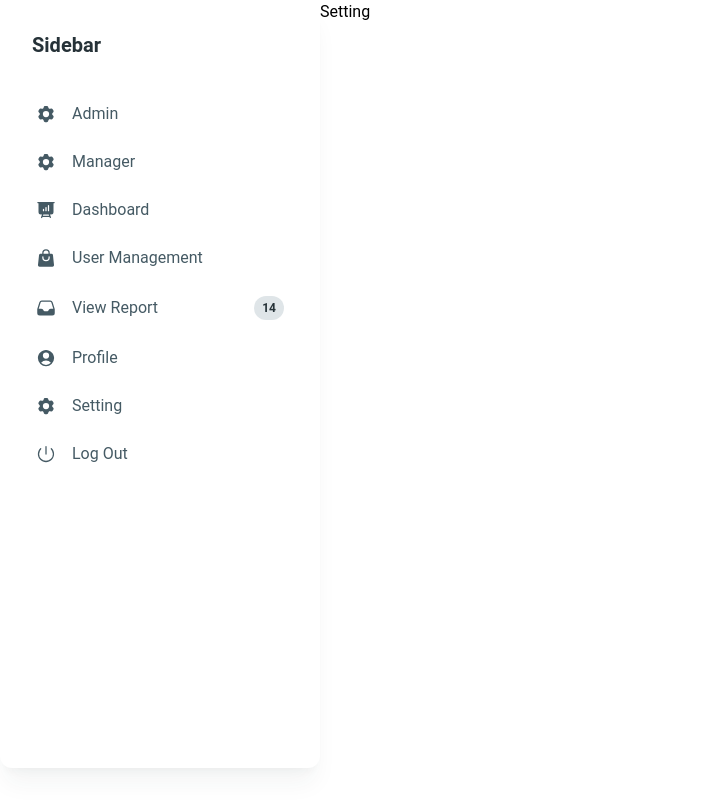
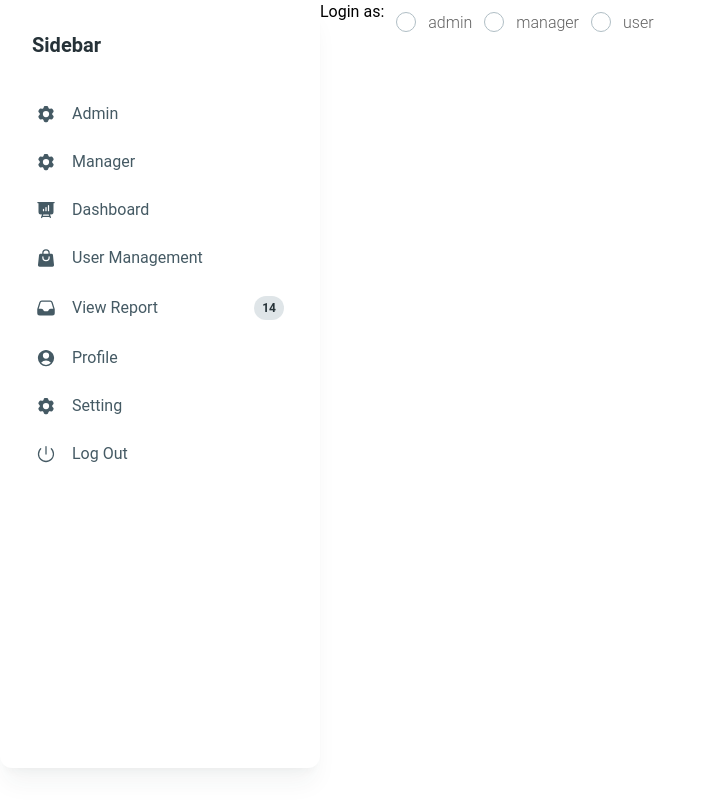
Before and after one commit to Wadangkaa/auth-role-permission-redux, a React (Vite) app: page /setting in a window 1280 px wide. Shown: the whole page, without its empty margins (0-702 px from the left). Built offline with nearby package versions, Linux system fonts and the light colour scheme.

Commit message:
user role toggle in setting for ease

```diff
--- a/src/components/Setting.jsx
+++ b/src/components/Setting.jsx
@@ -1,5 +1,30 @@
+import { Radio } from "@material-tailwind/react"
+import { useDispatch } from "react-redux"
+import { addAuthUser } from "../features/authSlice"
+
 const Setting = () => {
-  return <div>Setting</div>
+  const dispatch = useDispatch()
+  const onRoleSelect = (role) => {
+    dispatch(addAuthUser({ username: "david", role }))
+  }
+  return (
+    <>
+      <h1>Login as:</h1>
+      <div>
+        <Radio
+          name="role"
+          label="admin"
+          onClick={() => onRoleSelect("admin")}
+        />
+        <Radio
+          name="role"
+          label="manager"
+          onClick={() => onRoleSelect("manager")}
+        />
+        <Radio name="role" label="user" onClick={() => onRoleSelect("user")} />
+      </div>
+    </>
+  )
 }
 
 export default Setting
--- a/src/components/Sidebar.jsx
+++ b/src/components/Sidebar.jsx
@@ -17,6 +17,7 @@ import {
   PowerIcon,
 } from "@heroicons/react/24/solid"
 import { useSelector } from "react-redux"
+import { ROLE } from "../enums/role"
 
 export function DefaultSidebar() {
   const { role } = useSelector((state) => state.auth.authUser)
@@ -29,7 +30,7 @@ export function DefaultSidebar() {
         </Typography>
       </div>
       <List>
-        {role == "admin" && (
+        {role == ROLE.ADMIN && (
           <ListItem>
             <ListItemPrefix>
               <Cog6ToothIcon className="h-5 w-5" />
@@ -38,7 +39,7 @@ export function DefaultSidebar() {
           </ListItem>
         )}
 
-        {["manager", "admin"].includes(role) && (
+        {[ROLE.MANAGER, ROLE.ADMIN].includes(role) && (
           <ListItem>
             <ListItemPrefix>
               <Cog6ToothIcon className="h-5 w-5" />
--- /dev/null
+++ b/src/enums/role.js
@@ -0,0 +1,5 @@
+export const ROLE = Object.freeze({
+  ADMIN: "admin",
+  MANAGER: "manager",
+  USER: "user",
+})
```
